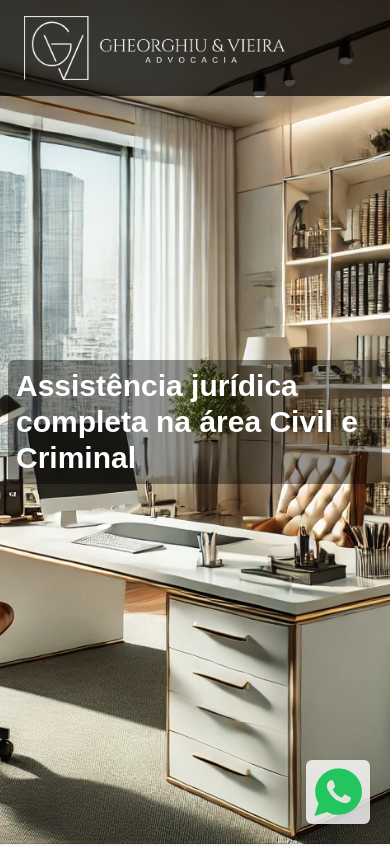
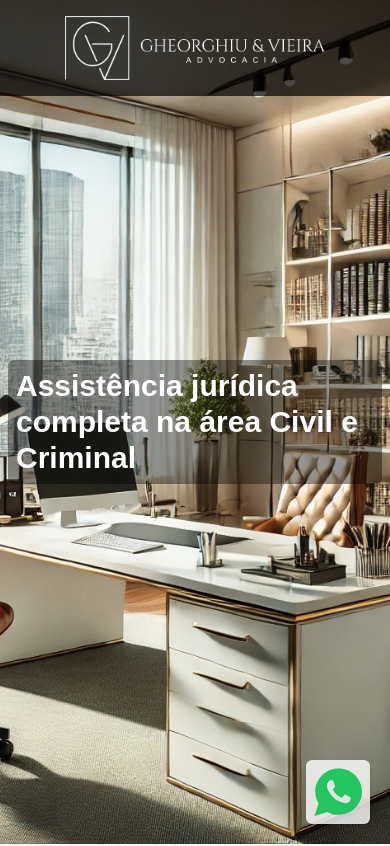
Before and after one commit to silveiralsv/gv-app, a Next.js app: page / in a window 390 px wide. Shown: the top 846 px of the page. Built offline with nearby package versions, Linux system fonts and the light colour scheme.

Commit message:
Update site title and description; adjust navbar layout and add favicon

```diff
--- a/app/layout.tsx
+++ b/app/layout.tsx
@@ -14,8 +14,8 @@ const geistMono = Geist_Mono({
 });
 
 export const metadata: Metadata = {
-  title: "Create Next App",
-  description: "Generated by create next app",
+  title: "GV Advocacia",
+  description: "Assistência jurídica completa na área Civil e Criminal",
 };
 
 export default function RootLayout({
--- a/components/navbar.tsx
+++ b/components/navbar.tsx
@@ -4,8 +4,8 @@ import { HTMLAttributes } from "react";
 
 export default function Navbar() {
   return (
-    <nav className="absolute top-0 flex w-screen py-4 px-6 items-center justify-between z-50 bg-black/70 text-white/80">
-      <div className="relative h-16 md:h-20 aspect-[53/13]">
+    <nav className="absolute top-0 flex w-screen py-4 px-6 items-center justify-center md:justify-between z-50 bg-black/70 text-white/80">
+      <div className="relative h-16 md:h-20 aspect-[53/13] ">
         <Image src="/M6.png" alt="header" fill />
       </div>
 
```
Also changed, not shown: app/icon.png (added).
